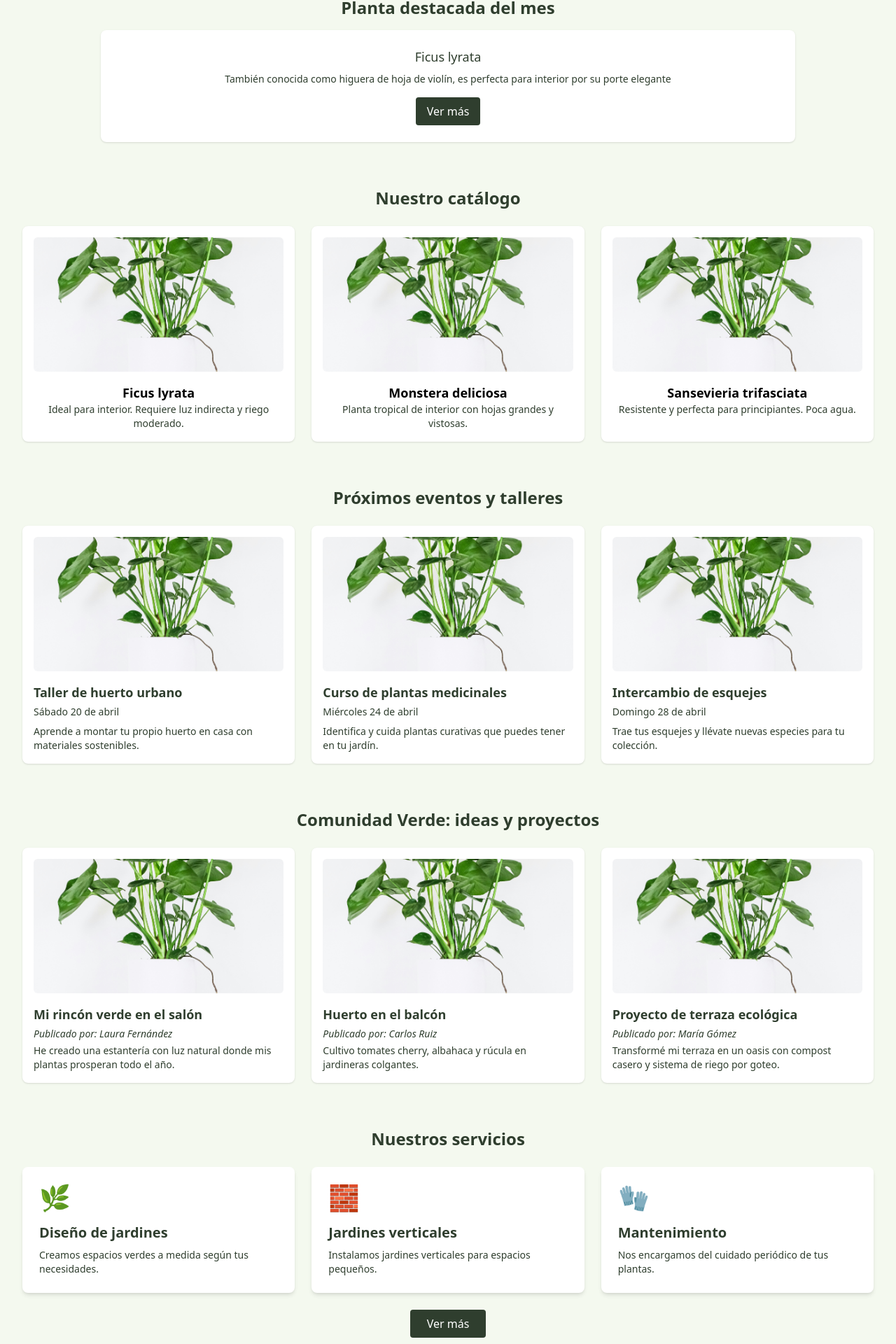
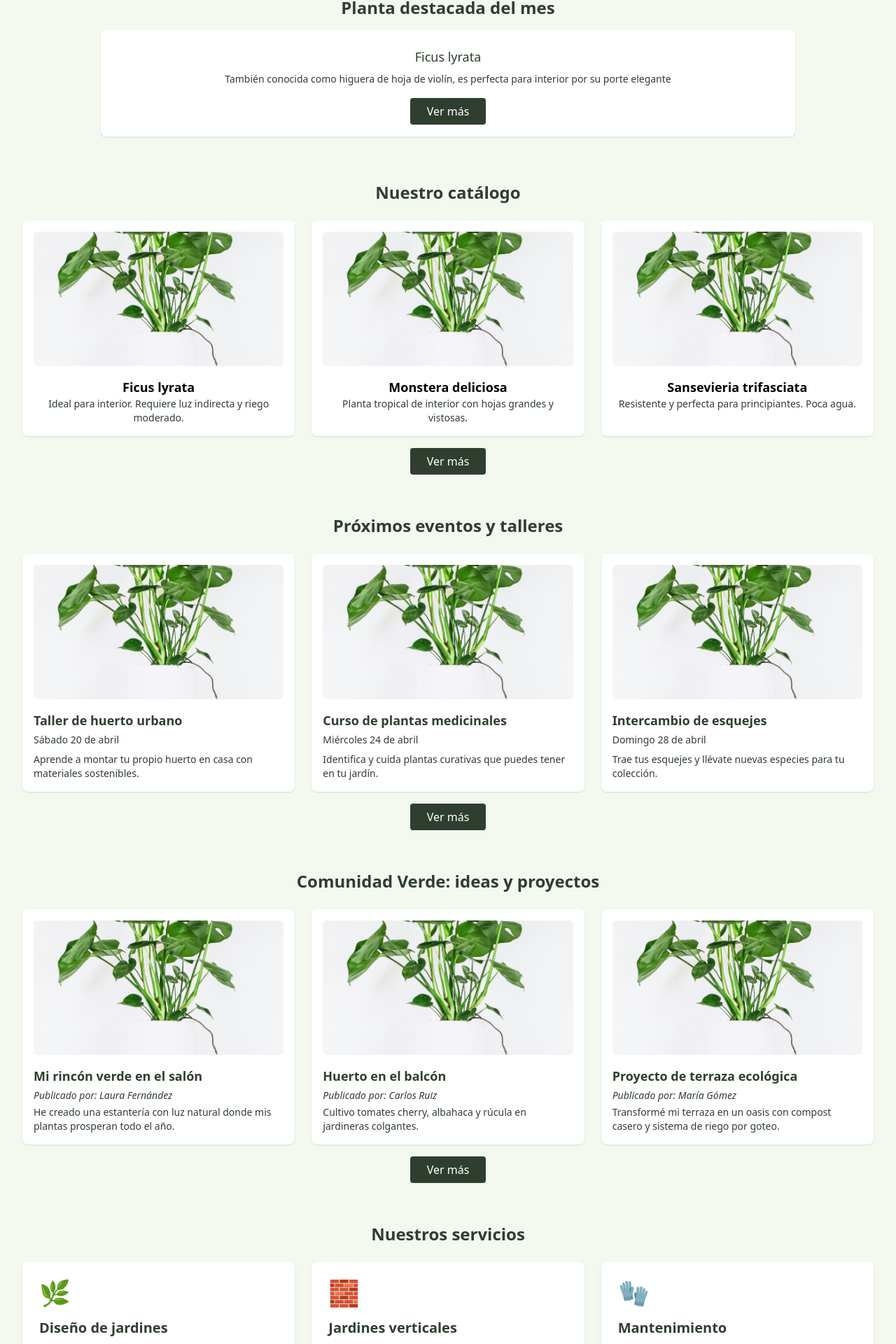
Before and after one commit to JuanjoPerNar/vivero-frontend, a React (Vite) app: page / in a window 1280 px wide. Shown: the part 313-2233 px from the top of the page at 70% size. Built offline with nearby package versions, Linux system fonts and the light colour scheme.

Commit message:
enlaces 'Ver más' con <Link> en todas las secciones de Home

```diff
--- a/src/components/Header.jsx
+++ b/src/components/Header.jsx
@@ -33,7 +33,7 @@ export default function Header() {
 
         <div className="hidden md:flex items-center gap-2">
           <img
-            src="https://raw.githubusercontent.com/mantinedev/mantine/master/.demo/avatars/avatar-5.png"
+            src={logoIlustrado}
             alt="Perfil"
             className="h-8 w-8 rounded-full object-cover"
           />
--- a/src/pages/Home.jsx
+++ b/src/pages/Home.jsx
@@ -2,6 +2,8 @@ import PlantCard from '../components/PlantCard'
 import EventCard from '../components/EventCard'
 import PostCard from '../components/PostCard'
 import ServiceCard from '../components/ServiceCard'
+
+import { Link } from 'react-router-dom';
 
 import ficus from '../assets/ficus.jpg'
 import monstera from '../assets/monstera.jpg'
@@ -108,9 +110,16 @@ export default function Home() {
                         <p className="text-sm text-[#2f3e2e] mb-4">
                             También conocida como higuera de hoja de violín, es perfecta para interior por su porte elegante
                         </p>
-                        <button className="bg-[#2f3e2e] text-white px-4 py-2 cursor-pointer rounded hover:bg-green-900 transition">
-                            Ver más
-                        </button>
+
+                        <div className="mt-6 text-center">
+                            <Link
+                                to="/catalogo"
+                                className="bg-[#2f3e2e] text-white px-6 py-2 rounded hover:bg-[#3f513d] transition"
+                            >
+                                Ver más
+                            </Link>
+                        </div>
+
                     </div>
                 </div>
             </section>
@@ -129,6 +138,16 @@ export default function Home() {
                             />
                         ))}
                     </div>
+
+                    <div className="mt-6 text-center">
+                        <Link
+                            to="/catalogo"
+                            className="bg-[#2f3e2e] text-white px-6 py-2 rounded hover:bg-[#3f513d] transition"
+                        >
+                            Ver más
+                        </Link>
+                    </div>
+
                 </div>
             </section>
             <section className="mt-16 mb-10">
@@ -147,6 +166,16 @@ export default function Home() {
                             />
                         ))}
                     </div>
+
+                    <div className="mt-6 text-center">
+                        <Link
+                            to="/talleres"
+                            className="bg-[#2f3e2e] text-white px-6 py-2 rounded hover:bg-[#3f513d] transition"
+                        >
+                            Ver más
+                        </Link>
+                    </div>
+
                 </div>
             </section>
             <section className="mt-16 mb-10">
@@ -165,6 +194,16 @@ export default function Home() {
                             />
                         ))}
                     </div>
+
+                    <div className="mt-6 text-center">
+                        <Link
+                            to="/catalogo"
+                            className="bg-[#2f3e2e] text-white px-6 py-2 rounded hover:bg-[#3f513d] transition"
+                        >
+                            Ver más
+                        </Link>
+                    </div>
+
                 </div>
             </section>
             <section className="mt-16 mb-10">
@@ -184,13 +223,14 @@ export default function Home() {
                     </div>
 
                     <div className="flex justify-center">
-                        <a
-                            href="/servicios"
+                        <Link
+                            to="/servicios"
                             className="bg-[#2f3e2e] text-white px-6 py-2 rounded hover:bg-[#3f513d] transition"
                         >
                             Ver más
-                        </a>
+                        </Link>
                     </div>
+
                 </div>
             </section>
         </section>
```
